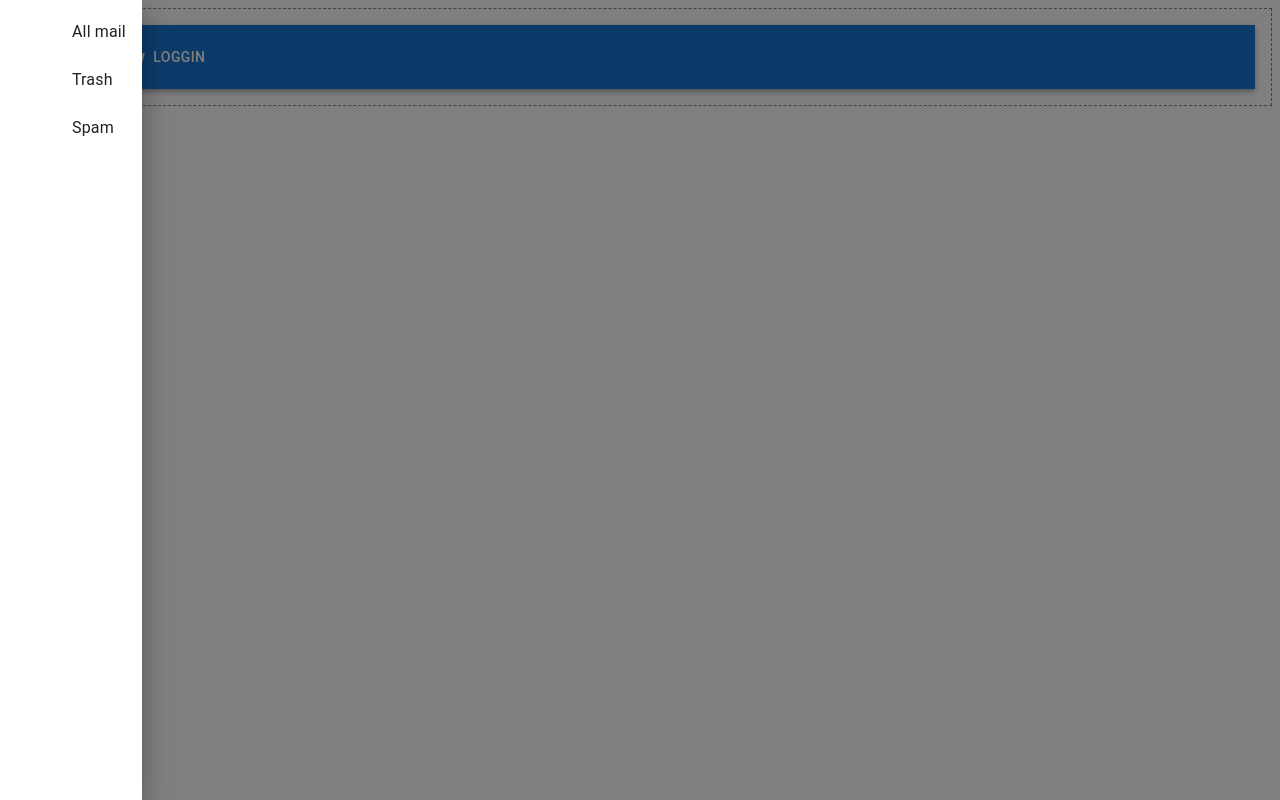
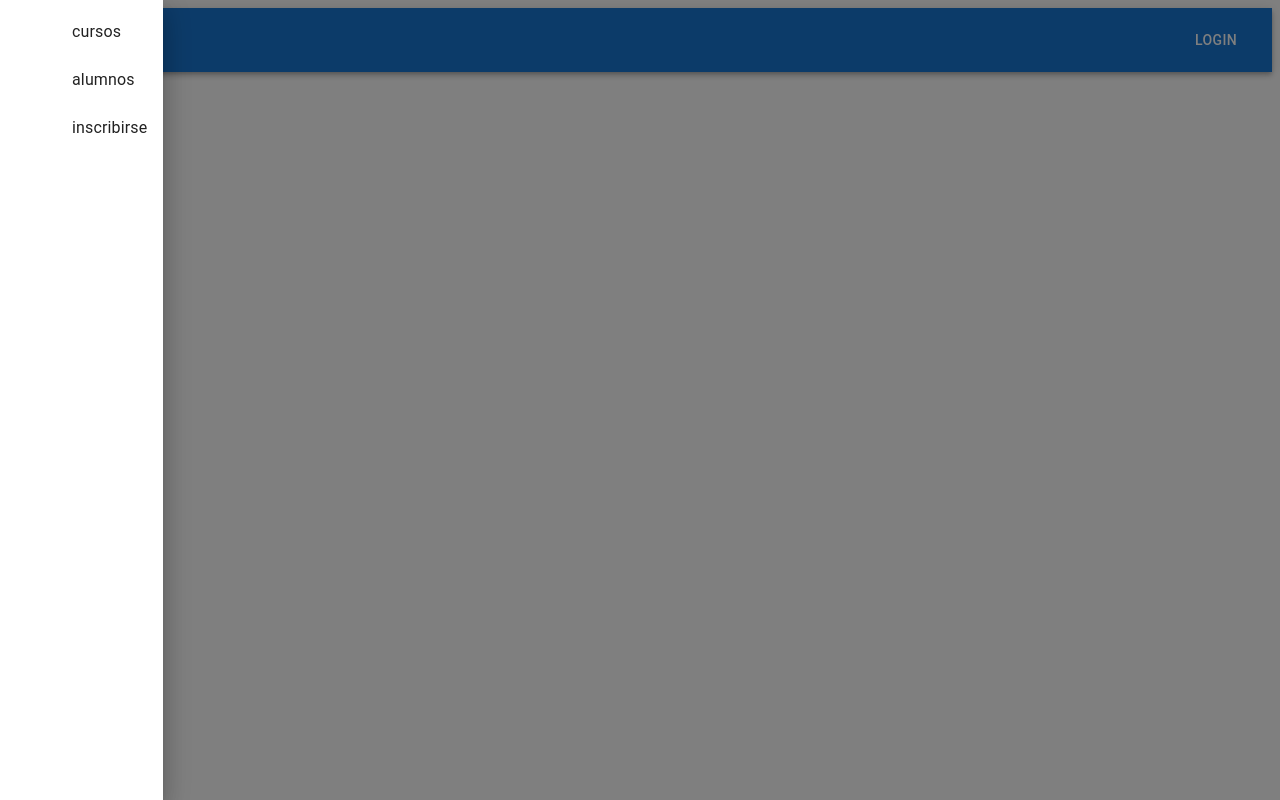
Before and after one commit to AriStW/api-gestion-estudiantes-frontend, a React (Vite) app: page / in a window 1280 px wide. Both pictures are taken after a click on the button "menu". Built offline with nearby package versions, Linux system fonts and the light colour scheme; some icons are missing.

Commit message:
Adjust imports in navbar

```diff
--- a/src/App.jsx
+++ b/src/App.jsx
@@ -1,14 +1,16 @@
+import { useState } from 'react';
 import Box from '@mui/material/Box';
 import NavBar from './components/NavBar';
+import MenuDrawer from './components/MenuDrawer';
 
 function App() {
-
+ const [isOpenDrawer, setIsOpenDrawer] = useState(false);
 
   return (
     <>
-    <Box component="section" sx={{
-      p: 2, border: '1px dashed grey' }}>
-      <NavBar/>
+    <Box component="section" sx={{FlexGrow: 1}}>
+      <NavBar setIsOpenDrawer={setIsOpenDrawer}/>
+      <MenuDrawer isOpenDrawer={isOpenDrawer} setIsOpenDrawer={setIsOpenDrawer}/>
     </Box>
     </>
   )
--- a/src/components/MenuDrawer.jsx
+++ b/src/components/MenuDrawer.jsx
@@ -1,19 +1,21 @@
-import Toolbar from '@mui/material/Toolbar';
 import List from '@mui/material/List';
-import Divider from '@mui/material/Divider';
 import ListItem from '@mui/material/ListItem';
 import ListItemButton from '@mui/material/ListItemButton';
 import ListItemIcon from '@mui/material/ListItemIcon';
 import ListItemText from '@mui/material/ListItemText';
 import InboxIcon from '@mui/icons-material/MoveToInbox';
 import MailIcon from '@mui/icons-material/Mail';
+import { Drawer } from '@mui/material';
 
-const MenuDrawer = () =>{
+
+const MenuDrawer = ({isOpenDrawer, setIsOpenDrawer}) => {
 
   return (
     <>
+      <Drawer anchor='left' open={isOpenDrawer}
+        onClose={() => setIsOpenDrawer(false)}>
         <List>
-        {['All mail', 'Trash', 'Spam'].map((text, index) => (
+          {['cursos', 'alumnos', 'inscribirse'].map((text, index) => (
             <ListItem key={text} disablePadding>
               <ListItemButton>
                 <ListItemIcon>
@@ -24,6 +26,8 @@ const MenuDrawer = () =>{
             </ListItem>
           ))}
         </List>
-    </>)
+      </Drawer>
+    </>
+  )
 }
 export default MenuDrawer
--- a/src/components/NavBar.jsx
+++ b/src/components/NavBar.jsx
@@ -1,34 +1,34 @@
-import { useState } from 'react';
-import { AppBar, Button, Drawer, IconButton, Toolbar, Typography } from '@mui/material';
+import AppBar from '@mui/material/AppBar';
+import Toolbar from '@mui/material/Toolbar';
+import Typography from '@mui/material/Typography';
+import Button from '@mui/material/Button';
+import IconButton from '@mui/material/IconButton';
 import MenuIcon from '@mui/icons-material/Menu';
-import MenuDrawer from './MenuDrawer';
 
-const NavBar =() =>{
- const [isOpenDrawer, setIsOpenDrawer] = useState(false);
+
+const NavBar =({setIsOpenDrawer}) =>{
 
     return(
         <>
-        <AppBar position='static'>
+       <AppBar position="static">
         <Toolbar>
           <IconButton
-                  size='large'
-                  edge='start'
-                  color='inherit'
-                  aria-label='menu'
-                  sx={{mr:2}}
-                  onClick={()=> setIsOpenDrawer(true)}>
+            size="large"
+            edge="start"
+            color="inherit"
+            aria-label="menu"
+            sx={{ mr: 2 }}
+            onClick={()=> setIsOpenDrawer(true)}
+          >
             <MenuIcon />
           </IconButton>
-                  <Typography variant='h6' component='div' sx={{FlexGrow: 1}}>
-                    New
+          <Typography variant="h6" component="div" sx={{ flexGrow: 1 }}>
+            News
           </Typography>
-                  <Button color='inherit' >Loggin</Button>
+          <Button color="inherit">Login</Button>
         </Toolbar>
       </AppBar>
-                 <Drawer anchor='left' open={isOpenDrawer} onClose={()=> setIsOpenDrawer(false)}>
-                     <MenuDrawer />
-                </Drawer>
         </>
-    )
+    );
 }
 export default NavBar
```
Lines whose indentation alone changed are shown as unchanged.
